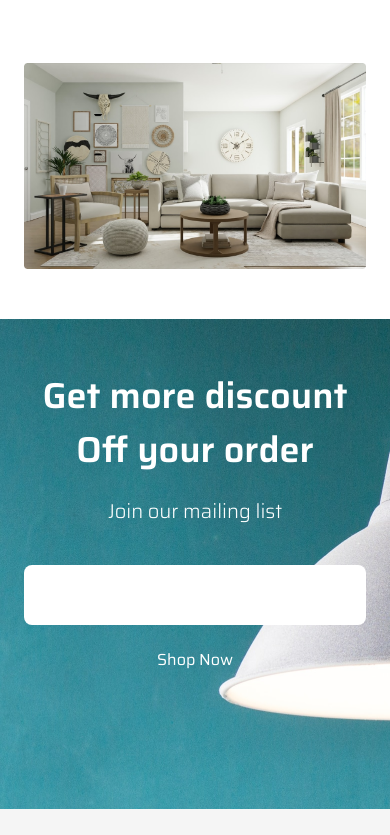
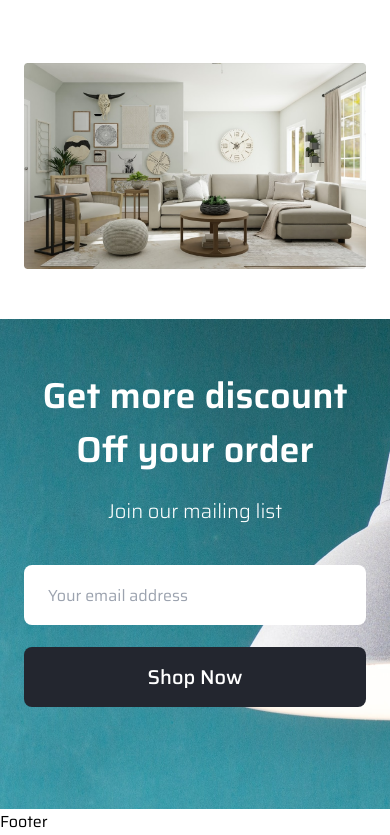
Before and after one commit to Isaiah-Mwinga/Furniture-palace, a React (Create React App) app: page / in a window 390 px wide. Shown: the part 5339-6174 px from the top of the page. Before the commit the page ends 6148 px from the top, so only its background shows below. Built offline with nearby package versions, Linux system fonts and the light colour scheme; the HTML template or start-up script is replaced by a standard one.

Commit message:
furniture palace

```diff
--- a/src/App.js
+++ b/src/App.js
@@ -8,6 +8,7 @@ import FeaturesSecond from './components/FeaturesSecond';
 import Products from './components/Products';
 import Testimonial from './components/Testimonial';
 import Newsletter from './components/Newsletter';
+import Footer from './components/Footer';
 
 
 const App = () => {
@@ -20,6 +21,7 @@ const App = () => {
       <Products />
       <Testimonial />
       <Newsletter />
+      <Footer />
     </div>
   );
 };
--- a/src/components/Newsletter.js
+++ b/src/components/Newsletter.js
@@ -13,8 +13,8 @@ const Newsletter = () => {
           <h2 className='text-4xl font-semibold max-w-[350px] mx-auto lg:mx-0 mb-5 leading-normal'>{title}</h2>
           <p className='text-xl font-light mb-10'>{subtitle}</p>
           <div className='flex flex-col lg:flex-row gap-[22px]'>
-            <input className='h-[60px] px-6 outline-none placeholder:text-gray text-gray-600 rounded-lg lg:flex-1' type='text' />
-            <button>{buttonText}</button>
+            <input className='h-[60px] px-6 outline-none placeholder:text-gray text-gray-600 rounded-lg lg:flex-1' type='text' placeholder={placeholder} />
+            <button className=' bg-primary h-[60px] hover:bg-slate-900 px-7 rounded-lg font-medium text-xl transition'>{buttonText}</button>
           </div>
         </div>
       </div>
```
